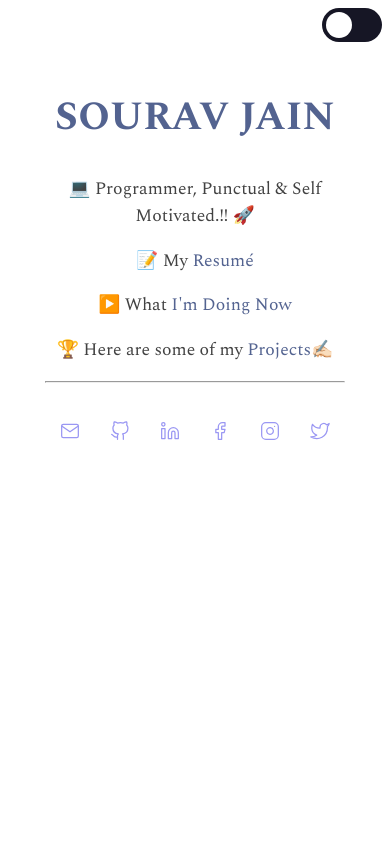
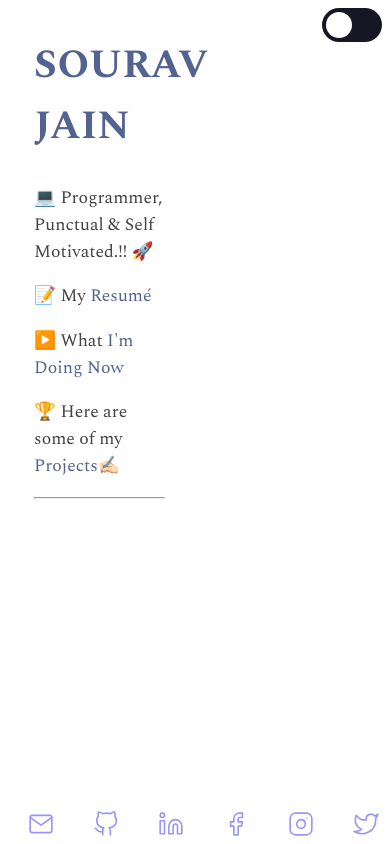
Before and after one commit to thesouravjain/myPortfolio, an Angular app: page / in a window 390 px wide. Built offline with nearby package versions, Linux system fonts and the light colour scheme.

Commit message:
Update dark.css

```diff
--- a/src/assets/css/dark.css
+++ b/src/assets/css/dark.css
@@ -126,7 +126,7 @@ a:hover {
 
 #main-container{
 	width: 70%;
-	height: auto;
+	height: 70%;
 	margin-left: 25%;
 	display: -webkit-box;
 	display: flex;
@@ -138,13 +138,15 @@ a:hover {
 }
 
 #icon-list {
-	padding-top: 4%;
+	padding-top: 1%;
 	display: -webkit-flex;
 	display: flex;
 	align-items: center;
 	justify-content: center;
 	text-align: center;
-
+	position: fixed;
+	bottom: 0;
+	width: 100%;
 }
 
 
@@ -171,57 +173,20 @@ a:hover {
 	display: flex;
 	justify-content: center;
 	align-items: center;
+
 }
 
 .right img {
-	width: 90%;
-	height: 85%;
+	width: 25%;
 	border-radius: 50%;
 	float: right;
 	border: 2px solid;
 	border-color: #4A4A4A;
+	top: 30px;
+	position: fixed;
+
 }
 
 .project p {
 	margin-top: -1.5%;
 }
-
-@media screen and (max-width: 1248px) {
-	#main-container, #icon-list {
-		width: 80%;
-		margin-left: 10%;
-	}
-	#main-container {
-		padding-top: 5%;
-		flex-direction: column-reverse;
-	}
-	#icon-list img {
-		margin-top: 10%;
-	}
-	#project-container {
-		width: 60%;
-		text-align: center;
-	}
-	.left, .right {
-		width: 100%;
-		text-align: center;
-	}
-	.right img {
-		width: 30%;
-		height: 30%;
-	}
-}
-
-@media screen and (max-width: 620px) {
-	#icon-list img {
-		margin-top: 30%;
-		width: 40%;
-		height: 40%;
-		padding-left: 4%;
-		padding-right: 4%;
-	}
-	.right img {
-		width: 60%;
-		height: 60%;
-	}
-}
```
